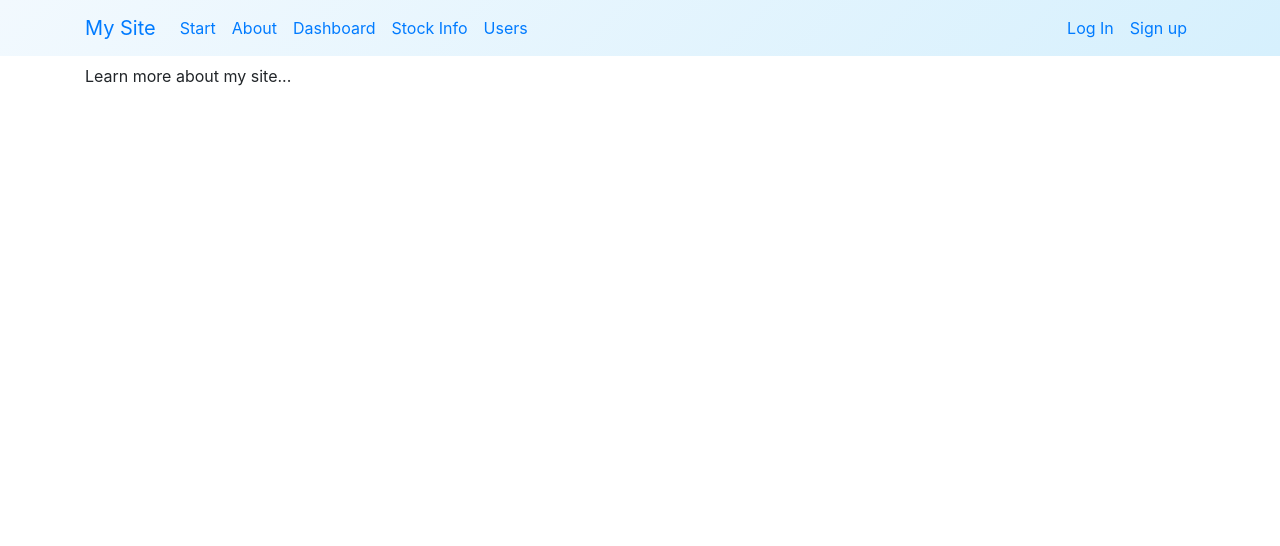
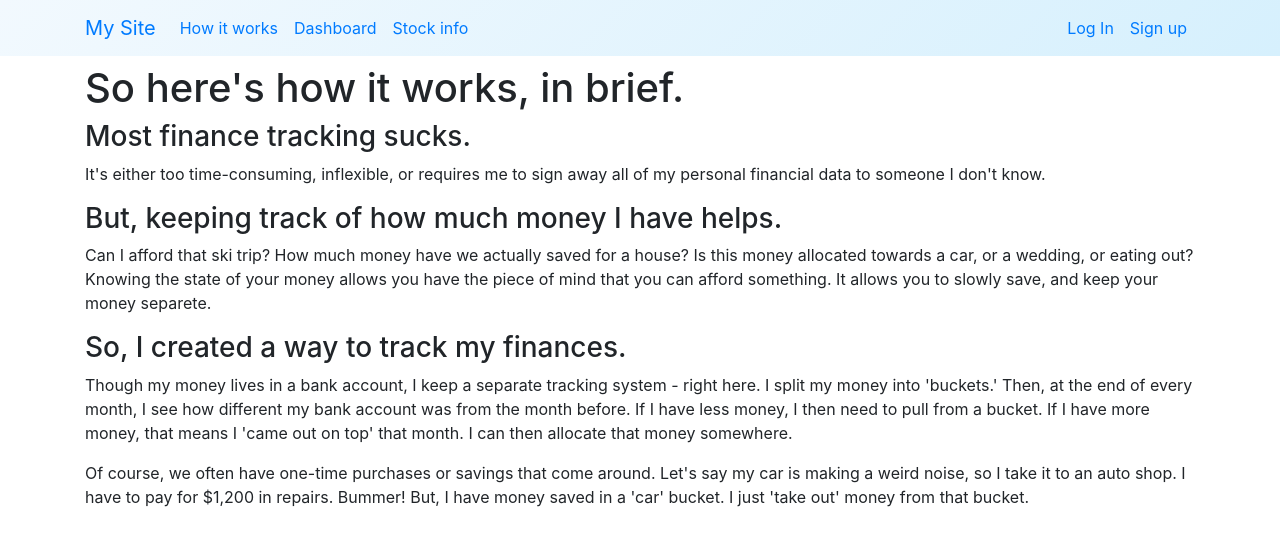
Before and after one commit to gregplechaty/bucketfinance, a Django app: template apps/core/templates/pages/about.html in a window 1280 px wide. Shown: the top 546 px of the page. Run offline with Django 3.2, Linux system fonts and the light colour scheme; the template is opened without the code that fills it, so the values that code supplies are empty; some libraries are stand-ins or nearby versions.

Commit message:
stopping work for now, have a few questions. posting to github and heroku for sharing.

```diff
--- a/apps/core/forms.py
+++ b/apps/core/forms.py
@@ -13,3 +13,9 @@ class AddTransaction(forms.ModelForm):
     class Meta:
         model = Transaction
         fields = ['amount', 'transactionDate', 'description']
+
+#class TypeAddTransaction(AddTransaction):
+    #transaction_type = forms.CharField(max_length=50)
+
+    #class Meta(AddTransaction.Meta):
+        #fields = (AddTransaction.Meta.fields, 'transaction_type')
--- a/apps/core/static/css/custom.css
+++ b/apps/core/static/css/custom.css
@@ -2,6 +2,10 @@
 
 .navbar {
     background: linear-gradient(135deg, #f2f9fe 0%, #d6f0fd 100%);
+}
+
+.button-bucket {
+    font-size: 1.2rem;
 }
 
 .card-user {
--- a/apps/core/templates/base.html
+++ b/apps/core/templates/base.html
@@ -46,19 +46,13 @@
         <div class="collapse navbar-collapse" id="navbarSupportedContent">
             <ul class="navbar-nav mr-auto">
                 <li class="nav-item">
-                    <a class="nav-link" href="{% url 'home' %}">Start</a>
-                </li>
-                <li class="nav-item">
-                    <a class="nav-link" href="{% url 'about' %}">About</a>
+                    <a class="nav-link" href="{% url 'about' %}">How it works</a>
                 </li>
                 <li class="nav-item">
                     <a class="nav-link" href="/dashboard">Dashboard</a>
                 </li>
                 <li class="nav-item">
-                    <a class="nav-link" href="/stock">Stock Info</a>
-                </li>
-                <li class="nav-item">
-                    <a class="nav-link" href="{% url 'view_all_users' %}">Users</a>
+                    <a class="nav-link" href="/stock">Stock info</a>
                 </li>
             </ul>
             <ul class="navbar-nav ml-auto">
--- a/apps/core/templates/pages/about.html
+++ b/apps/core/templates/pages/about.html
@@ -1,12 +1,18 @@
 {% extends "base.html" %}
 
 {% block title %}
-    My Site - About
+    Bucket Finance - How it works
 {% endblock title %}
 
 
 {% block content %}
 
-<p>Learn more about my site...</p>
-
+<h1>So here's how it works, in brief.</h1>
+<h3>Most finance tracking sucks.</h3>
+<p>It's either too time-consuming, inflexible, or requires me to sign away all of my personal financial data to someone I don't know.</p>
+<h3>But, keeping track of how much money I have helps.</h3>
+<p>Can I afford that ski trip? How much money have we actually saved for a house? Is this money allocated towards a car, or a wedding, or eating out? Knowing the state of your money allows you have the piece of mind that you can afford something. It allows you to slowly save, and keep your money separete.</p>
+<h3>So, I created a way to track my finances.</h3>
+<p>Though my money lives in a bank account, I keep a separate tracking system - right here. I split my money into 'buckets.' Then, at the end of every month, I see how different my bank account was from the month before. If I have less money, I then need to pull from a bucket. If I have more money, that means I 'came out on top' that month. I can then allocate that money somewhere.</p>
+<p>Of course, we often have one-time purchases or savings that come around. Let's say my car is making a weird noise, so I take it to an auto shop. I have to pay for $1,200 in repairs. Bummer! But, I have money saved in a 'car' bucket. I just 'take out' money from that bucket.</p>
 {% endblock content %}
--- a/apps/core/templates/pages/stock_info.html
+++ b/apps/core/templates/pages/stock_info.html
@@ -4,14 +4,15 @@
 {% endblock title %}
 {% block content %}
 
-
+<div class="default">
   <h1>Stock Information</h1>
   <h3>Find out the latest stock performance of the biggest companies!</h3>
   <form method="GET">
     <label for="fname">Stock Symbol:</label><br>
-  <input type="text" id="stock_symbol" name="stock_symbol"</input>
+    <input type="text" id="stock_symbol" name="stock_symbol">
     <input type="submit">
   </form>
 
   <embed type="image/svg+xml" src="{{ chart }}" />
+</div>
 {% endblock content %}
```
Also changed, not shown: apps/core/templates/pages/dashboard.html (+5 -3 lines), apps/core/templates/pages/home.html (+6 -5 lines), apps/core/views.py (+26 -1 lines). Lines whose indentation alone changed are shown as unchanged.
